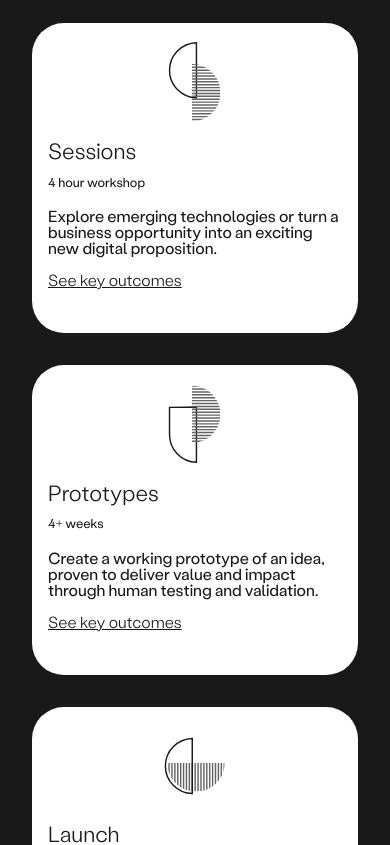
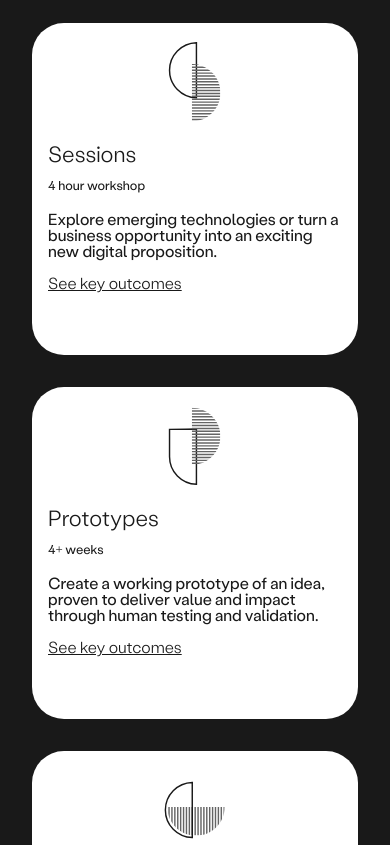
Before and after one commit to MarekDentsu/Dojo, a React (Vite) app: page / in a window 390 px wide. Shown: the part 1440-2285 px from the top of the page. Built offline with nearby package versions, Linux system fonts and the light colour scheme; a web font is replaced by a local one.

Commit message:
model being added

```diff
--- a/src/App.jsx
+++ b/src/App.jsx
@@ -1,5 +1,5 @@
 import './scss/app.scss';
-import {gsap, Power2} from 'gsap';
+import { gsap, Power2 } from 'gsap';
 import { ScrollTrigger } from './plugins/gsap/ScrollTrigger.js';
 import { SplitText } from './plugins/gsap/SplitText.js';
 import { useState, useEffect } from 'react';
@@ -7,6 +7,7 @@ import useResize from './hooks/UseResize.js';
 import Loader from './components/loader/Loader.jsx';
 import Main from './components/Main.jsx';
 import StickyLogo from './components/StickyLogo.jsx';
+import ModalVideo from './components/ModalVideo.jsx';
 gsap.registerPlugin(ScrollTrigger, SplitText);
 
 
@@ -15,36 +16,41 @@ function App() {
   // states
   const [isLoading, setLoading] = useState(true)
   const [isLoaderReady, setLoaderReady] = useState(0)
+  const [modalVideoIsShowing, setModalVideoIsShowing] = useState(false)
+  const [videoSource, setVideoSource] = useState("")
 
   // hooks
   const size = useResize();
 
   // Simulate, loading
-  useEffect( () => {
+  useEffect(() => {
     setTimeout(
       () => {
         setLoading(false)
-      }, 350
+      }, 500
     )
     setTimeout(
       () => {
         setLoaderReady(1)
       }, 250
     )
-  }, [] )
+  }, [])
 
   return (
     <>
       {isLoaderReady ?
+        <>
           <div className={"wrapper" + (isLoading ? " absolute overflow-none" : "")}>
-        <Main isLoading={isLoading}/>
+            <Main isLoading={isLoading} setModalVideoIsShowing={setModalVideoIsShowing} setVideoSource={setVideoSource} />
             {(size.width >= 1024)
               ?
               <StickyLogo />
               : null
             }
           </div>
-      : null }
+          <ModalVideo src={videoSource} isShowing={modalVideoIsShowing} />
+        </>
+        : null}
       <Loader isLoading={isLoading} />
     </>
   )
--- a/src/components/Intro.jsx
+++ b/src/components/Intro.jsx
@@ -13,8 +13,6 @@ export default function Intro(props) {
     const size = useResize()
 
     useLayoutEffect(() => {
-        // a gsap.context() lets us use scoped selector text and makes cleanup way easier. See https://greensock.com/docs/v3/GSAP/gsap.context()
-
         if (!props.isLoading) {
             let ctx = gsap.context(() => {
 
@@ -57,7 +55,17 @@ export default function Intro(props) {
                     <div className="intro-copy">
                         <p>We bring together our expertise in design innovation, modern creativity and emerging technologies to create  never before brand experiences.</p>
                         <p>We do this by turning ideas into prototypes, and prototypes into proofs of value that can give brands a competitive advantage.</p>
-                        <button className="white">Watch the video</button>
+                        <button
+                            className="white"
+                            onClick={
+                                () => {
+                                    if(!props.setModalVideoIsShowing){
+                                        props.setModalVideoIsShowing(true)
+                                        props.setVideoSource("Dojo_Reel_Short.mp4")
+                                    }
+                                }
+                            }
+                        >Watch the video</button>
                     </div>
                 </div>
             </div>
--- a/src/components/Main.jsx
+++ b/src/components/Main.jsx
@@ -23,7 +23,10 @@ export default function Main(props) {
                 </section>
                 <section className="spacer">
                     <div className="content">
-                        <Intro />
+                        <Intro
+                            setModalVideoIsShowing={props.setModalVideoIsShowing}
+                            setVideoSource={props.setVideoSource}
+                        />
                     </div>
                 </section>
                 <section className="spacer">
--- /dev/null
+++ b/src/components/ModalVideo.jsx
@@ -0,0 +1,40 @@
+import { useEffect, useState } from "react";
+
+export default function ModalVideo(props) {
+
+
+    // useEffect(
+    //     () => {
+
+    //     }
+    // )
+    return (
+        <>
+            {(props.isShowing) ?
+                <div className={`absolute modal`}>
+                    <div className="modal-nav">
+                        X
+                    </div>
+                    <div className="video-container">
+                        <video autoPlay loop playsInline>
+                            <source src={props.src} type={"video/" + props.src.split(".")[1]} />
+                        </video>
+                    </div>
+                </div>
+                :
+                null
+            }
+        </>
+    )
+}
+
+export function useModal() {
+    const [modal, setModal] = useState({
+        showing: false
+    });
+
+    return {
+        modal,
+        setModal
+    };
+}
--- a/src/components/Services/ServicesCard.jsx
+++ b/src/components/Services/ServicesCard.jsx
@@ -6,7 +6,7 @@ export default function ServicesCard(props) {
     const [showOutcomes, setShowOutcomes] = useState(false)
 
     return (
-        <div className='services-card' onClick={()=>{ setShowOutcomes(!showOutcomes) } }>
+        <div className='services-card' onClick={() => { setShowOutcomes(!showOutcomes) }}>
 
             <div className='icon'>
                 <img src={iconURL} alt={title} />
@@ -23,8 +23,10 @@ export default function ServicesCard(props) {
                 </div>
                 <div className="outcomes">
                     <div>
-                        <img className='up-arrow' src={arrowURL} alt="up" />
-                        <h5>Key Outcomes</h5>
+                        <div className='outcome-nav'>
+                            <img className='up-arrow' src={arrowURL} alt="up" />
+                            <h5>Key Outcomes</h5>
+                        </div>
                         <ul>
                             {outcomes.map((outcome, i) => {
                                 return <li key={"outcome-" + i}>{outcome}</li>
--- a/src/scss/_services.scss
+++ b/src/scss/_services.scss
@@ -127,7 +127,28 @@
             }
 
             .description {
-                height: 12em;
+                min-height: 12em;
+
+                .services-intro{
+                    padding: 1em 0 2em 0;
+
+                }
+
+                .outcome-nav{
+                    display: flex;
+                    flex-direction: row;
+                    align-items: baseline;
+
+                    h5{
+                        width: 70%;
+                    }
+
+                    .up-arrow{
+                        width: 1.5em;
+                        height: 1.5em;
+                        margin: 0 1em 1em 0;
+                    }
+                }
             }
         }
     }
--- a/src/scss/_typography.scss
+++ b/src/scss/_typography.scss
@@ -47,6 +47,10 @@ h1, h2{
   button{
     font-size: 2.6vw;
   }
+
+  ul li{
+    font-size: 1em;
+  }
 }
 
 @media only screen and (max-width: 600px){
```
Lines whose indentation alone changed are shown as unchanged.
